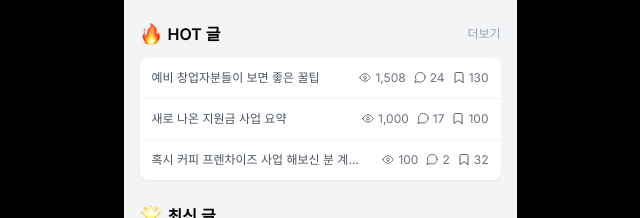
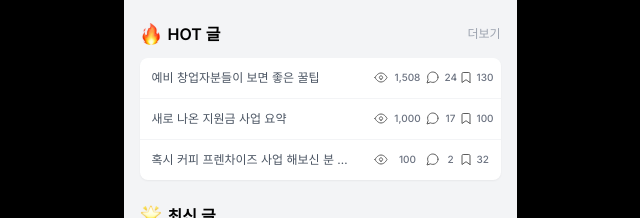
Before and after one commit to BeJunseok/CrossBiz-FE, a React (Vite) app: page /community in a window 1280 px wide. Shown: the part 297-515 px from the top of the page, without its empty margins (320-960 px from the left). Built offline with nearby package versions, Linux system fonts and the light colour scheme.

Commit message:
design: HOT글 아이콘 위치 수정

```diff
--- a/src/components/Community/HotpostItem.jsx
+++ b/src/components/Community/HotpostItem.jsx
@@ -1,35 +1,28 @@
 import Views from '@/assets/icons/Views.svg?react';
 import Comments from '@/assets/icons/Comments.svg?react';
 import Saves from '@/assets/icons/Saves.svg?react';
+
+const Stat = ({ icon, value, width = 'w-8' }) => (
+  <div className="flex items-center justify-end gap-1.5 text-[10px] text-gray-500">
+    <div className="flex-shrink-0">{icon}</div>
+    <span className={`inline-block ${width} text-center font-medium`}>
+      {value.toLocaleString()}
+    </span>
+  </div>
+);
 
 const HotPostItem = ({ post }) => {
   return (
     <div className="p-3 border-b border-gray-100 last:border-b-0">
       <div className="flex items-center">
-        <p className="text-xs text-gray-600 w-3/4 truncate pr-10">
+        <p className="flex-1 truncate pr-4 text-xs text-gray-600">
           {post.title}
         </p>
-        <div className="w-1/4 flex justify-end">
-          <div className="flex gap-2 text-xs text-gray-500">
-            <div className="flex items-center gap-1">
-              <div className="w-3 h-3 flex items-center justify-center">
-                <Views />
-              </div>
-              <span>{post.stats.views.toLocaleString()}</span>
-            </div>
-            <div className="flex items-center gap-1">
-              <div className="w-3 h-3 flex items-center justify-center">
-                <Comments />
-              </div>
-              <span>{post.stats.comments}</span>
-            </div>
-            <div className="flex items-center gap-1">
-              <div className="w-3 h-3 flex items-center justify-center">
-                <Saves />
-              </div>
-              <span>{post.stats.shares}</span>
-            </div>
-          </div>
+
+        <div className="flex gap-x-1">
+          <Stat icon={<Views />} value={post.stats.views} width="w-7" />
+          <Stat icon={<Comments />} value={post.stats.comments} width="w-3" />
+          <Stat icon={<Saves />} value={post.stats.shares} width="w-3" />
         </div>
       </div>
     </div>
```
